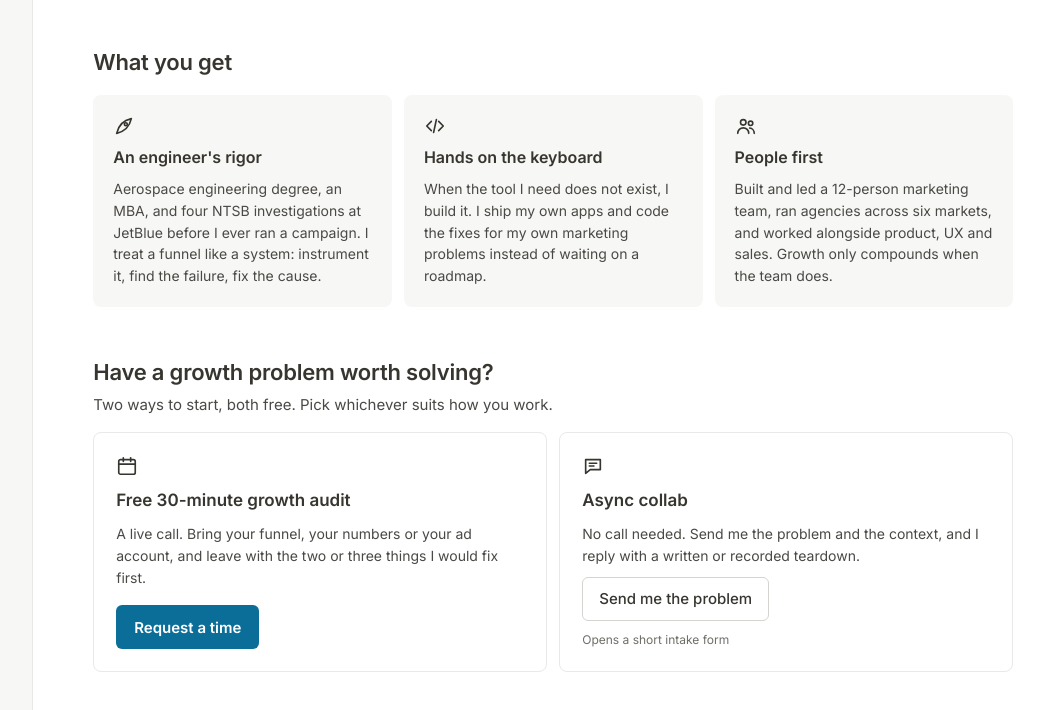
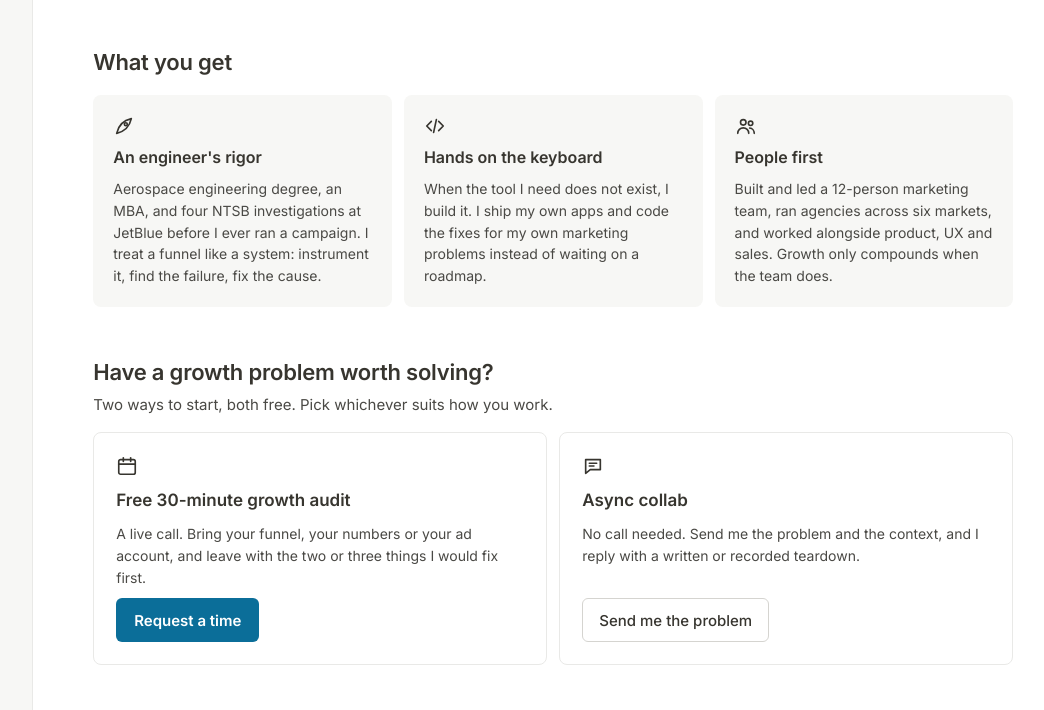
Before and after one commit to sonawaneamit/amitsonawane-site, a plain HTML site: page public/index.html in a window 1280 px wide. Shown: the part 1360-2070 px from the top of the page, without its empty margins (207-1251 px from the left). Drawn offline with Linux system fonts and the light colour scheme.

Commit message:
Remove the intake form note under Send me the problem
Co-Authored-By: Claude Opus 5.5 <noreply@anthropic.com>
Claude-Session: https://claude.ai/code/session_01NvKDmNPPe73vjvsTwRkx89

```diff
--- a/public/index.html
+++ b/public/index.html
@@ -349,7 +349,6 @@ a.btn:hover{filter:brightness(.95)}
                 <h3 style="margin: 0; font-size: 17px; font-weight: 600">Async collab</h3>
                 <p style="margin: 0; font-size: 14px; color: #4A4945; flex: 1 1 auto">No call needed. Send me the problem and the context, and I reply with a written or recorded teardown.</p>
                 <button data-go="send" style="align-self: flex-start; min-height: 44px; padding: 0 16px; border: 1px solid #D5D4D0; border-radius: 6px; background: #FFFFFF; color: #37352F; font-size: 15px; font-weight: 500; cursor: pointer">Send me the problem</button>
-                <div style="font-size: 12px; color: #6F6E69">Opens a short intake form</div>
               </div>
             </div>
           </section>
```
